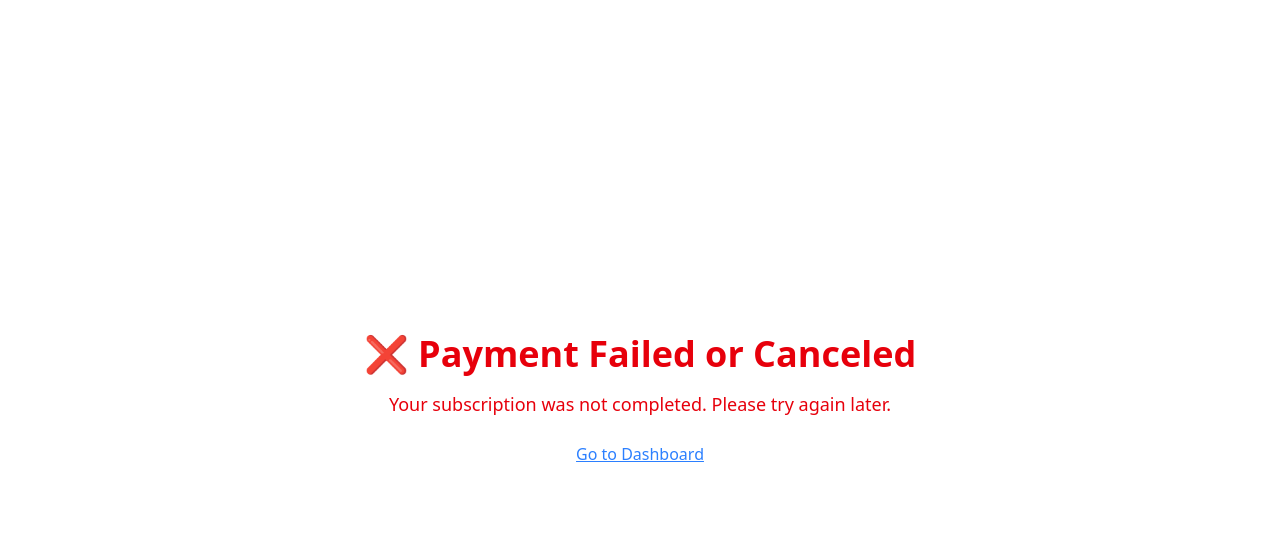
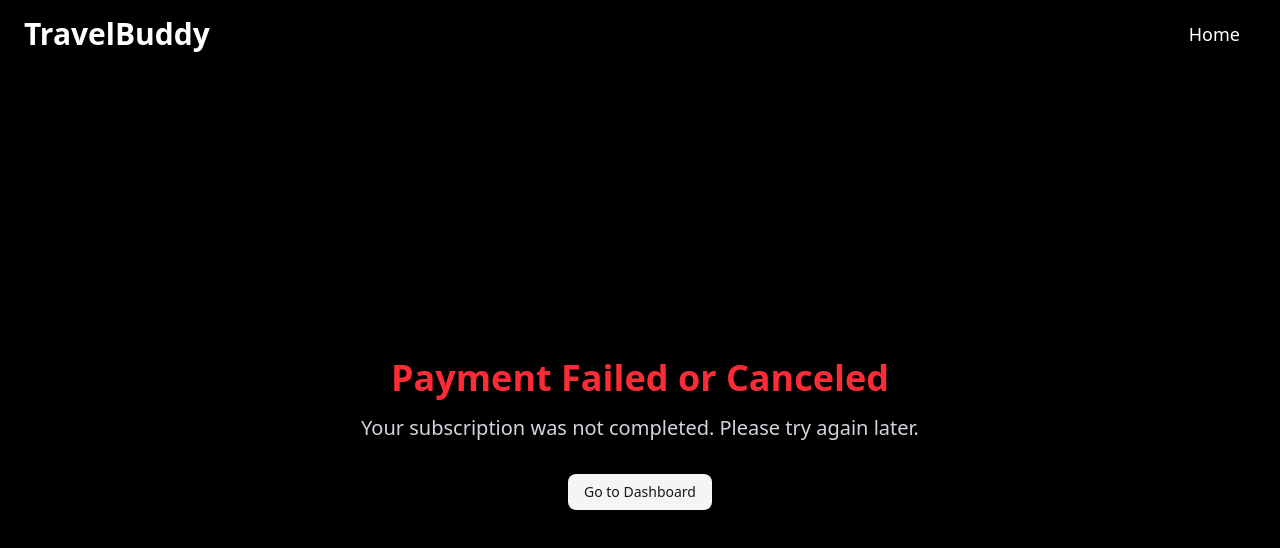
Before and after one commit to himanshu8github/TravelBuddy, a React (Vite) app in the folder client/: page /cancel in a window 1280 px wide. Shown: the top 548 px of the page. Built offline with nearby package versions, Linux system fonts and the light colour scheme; no server answers.

Commit message:
ready for deploy

```diff
--- a/client/src/App.jsx
+++ b/client/src/App.jsx
@@ -29,7 +29,7 @@ function App() {
                    <Route path="/paidplans" element={<PaidPlans />} />
            <Route path="/itenary" element={<Itenary />} />
             <Route path="/aiplanner" element={<AiPlanner />} />
-            <Route path="/paiduser" element={<Payment />} />
+            <Route path="/payment" element={<Payment />} />
             <Route path="/history" element={<History />}/>
                <Route path="/expense" element={<ExpenseTracker />}/>
                  <Route path="/success" element={<Success />} />
--- a/client/src/pages/Cancel.jsx
+++ b/client/src/pages/Cancel.jsx
@@ -1,11 +1,39 @@
-import { Link } from "react-router-dom";
+import { useNavigate } from "react-router-dom";
+import { Button } from "@/components/ui/button";
 
 const Cancel = () => {
+  const navigate = useNavigate();
+
   return (
-    <div className="flex flex-col items-center justify-center h-screen text-red-600">
-      <h1 className="text-4xl font-bold mb-4">❌ Payment Failed or Canceled</h1>
-      <p className="text-lg">Your subscription was not completed. Please try again later.</p>
-      <Link to="/dashboard" className="mt-6 text-blue-500 underline">Go to Dashboard</Link>
+    <div className="bg-black min-h-screen text-white flex flex-col">
+      {/* Navbar */}
+      <div className="flex justify-between items-center px-6 py-4 bg-black shadow-md z-50">
+        <h1 className="text-2xl sm:text-3xl font-bold text-white">TravelBuddy</h1>
+        <div>
+          <Button
+            variant="ghost"
+            className="text-base sm:text-lg font-medium"
+            onClick={() => navigate("/dashboard")}
+          >
+            Home
+          </Button>
+        </div>
+      </div>
+
+      {/* Failure Message */}
+      <div className="flex-1 flex flex-col items-center justify-center px-4 text-center space-y-4">
+        <h2 className="text-3xl sm:text-4xl font-bold text-red-500"> Payment Failed or Canceled</h2>
+        <p className="text-lg sm:text-xl text-gray-300">
+          Your subscription was not completed. Please try again later.
+        </p>
+        <Button
+          variant="secondary"
+          className="mt-4"
+          onClick={() => navigate("/dashboard")}
+        >
+          Go to Dashboard
+        </Button>
+      </div>
     </div>
   );
 };
--- a/client/src/pages/Login.jsx
+++ b/client/src/pages/Login.jsx
@@ -5,11 +5,13 @@ import { FcGoogle } from "react-icons/fc";
 import { useNavigate } from "react-router-dom";
 import { useState } from "react";
 import Nav from "../components/Nav";
+import useAuthStore from "../store/authstore";
 
 const Login = () => {
   const navigate = useNavigate();
   const [success, setSuccess] = useState(false);
   const [loading, setLoading] = useState(false);
+
 
   const handleGoogleLogin = async () => {
     if (loading) return;
@@ -19,6 +21,13 @@ const Login = () => {
       const provider = new GoogleAuthProvider();
       const result = await signInWithPopup(auth, provider);
       console.log("User logged in:", result.user);
+
+      useAuthStore.getState().setUser({
+  uid: result.user.uid,
+  name: result.user.displayName,
+  email: result.user.email,
+});
+
       setSuccess(true);
 
       setTimeout(() => {
--- a/client/src/pages/Payment.jsx
+++ b/client/src/pages/Payment.jsx
@@ -1,16 +1,17 @@
-
 import { useEffect } from "react";
 import { useLocation, useNavigate } from "react-router-dom";
 import axios from "axios";
+import useAuthStore from "../store/authstore";
 
 const Payment = () => {
   const location = useLocation();
   const navigate = useNavigate();
   const plan = location.state?.plan;
+  const user = useAuthStore((state) => state.user);
 
   useEffect(() => {
     const createSession = async () => {
-      if (!plan) {
+      if (!plan || !user?.email) {
         navigate("/paidplans");
         return;
       }
@@ -18,10 +19,11 @@ const Payment = () => {
       try {
         const res = await axios.post("http://localhost:5000/api/payment/create-checkout-session", {
           plan,
+          email: user.email,
         });
 
         if (res.data?.url) {
-        window.location.assign(res.data.url); // Redirect to Stripe
+          window.location.assign(res.data.url);
         } else {
           throw new Error("No URL returned");
         }
@@ -32,7 +34,7 @@ const Payment = () => {
     };
 
     createSession();
-  }, [plan, navigate]);
+  }, [plan, user, navigate]);
 
   return <p className="text-white p-8">Redirecting to payment...</p>;
 };
--- a/client/src/pages/Signup.jsx
+++ b/client/src/pages/Signup.jsx
@@ -5,6 +5,7 @@ import { FcGoogle } from "react-icons/fc";
 import { useNavigate } from "react-router-dom";
 import { useState } from "react";
 import Nav from "../components/Nav";
+import useAuthStore from "../store/authstore";
 
 const Signup = () => {
   const navigate = useNavigate();
@@ -19,6 +20,13 @@ const Signup = () => {
       const provider = new GoogleAuthProvider();
       const result = await signInWithPopup(auth, provider);
       console.log("User signed up:", result.user);
+
+      useAuthStore.getState().setUser({
+  uid: result.user.uid,
+  name: result.user.displayName,
+  email: result.user.email,
+});
+
       setSuccess(true);
 
       setTimeout(() => {
--- a/client/src/pages/Success.jsx
+++ b/client/src/pages/Success.jsx
@@ -2,6 +2,7 @@ import { useEffect } from "react";
 import useAuthStore from "../store/authstore";
 import axios from "axios";
 import { useNavigate } from "react-router-dom";
+import { Button } from "@/components/ui/button";
 
 const PaymentSuccess = () => {
   const { user } = useAuthStore();
@@ -17,16 +18,42 @@ const PaymentSuccess = () => {
           status: "active",
         });
 
-        navigate("/dashboard");
+        setTimeout(() => {
+          navigate("/dashboard");
+        }, 2000);
       } catch (err) {
         console.error("Error updating plan:", err.message);
       }
     };
 
     updatePlan();
-  }, [user]);
+  }, [user, navigate]);
 
-  return <h2 className="text-center text-xl mt-32">🎉 Payment Successful! Updating your plan...</h2>;
+  return (
+    <div className="bg-black min-h-screen text-white flex flex-col">
+      {/* Navbar */}
+      <div className="flex justify-between items-center px-6 py-4 bg-black shadow-md z-50">
+        <h1 className="text-2xl sm:text-3xl font-bold text-white">TravelBuddy</h1>
+        <div>
+          <Button
+            variant="ghost"
+            className="text-base sm:text-lg font-medium"
+            onClick={() => navigate("/dashboard")}
+          >
+            Home
+          </Button>
+        </div>
+      </div>
+
+      {/* Success Message */}
+      <div className="flex-1 flex flex-col items-center justify-center px-4 text-center space-y-4">
+        <h2 className="text-3xl sm:text-4xl font-bold">🎉 Payment Successful!</h2>
+        <p className="text-lg sm:text-xl text-gray-300">
+          Updating your plan... Redirecting shortly.
+        </p>
+      </div>
+    </div>
+  );
 };
 
 export default PaymentSuccess;
```
